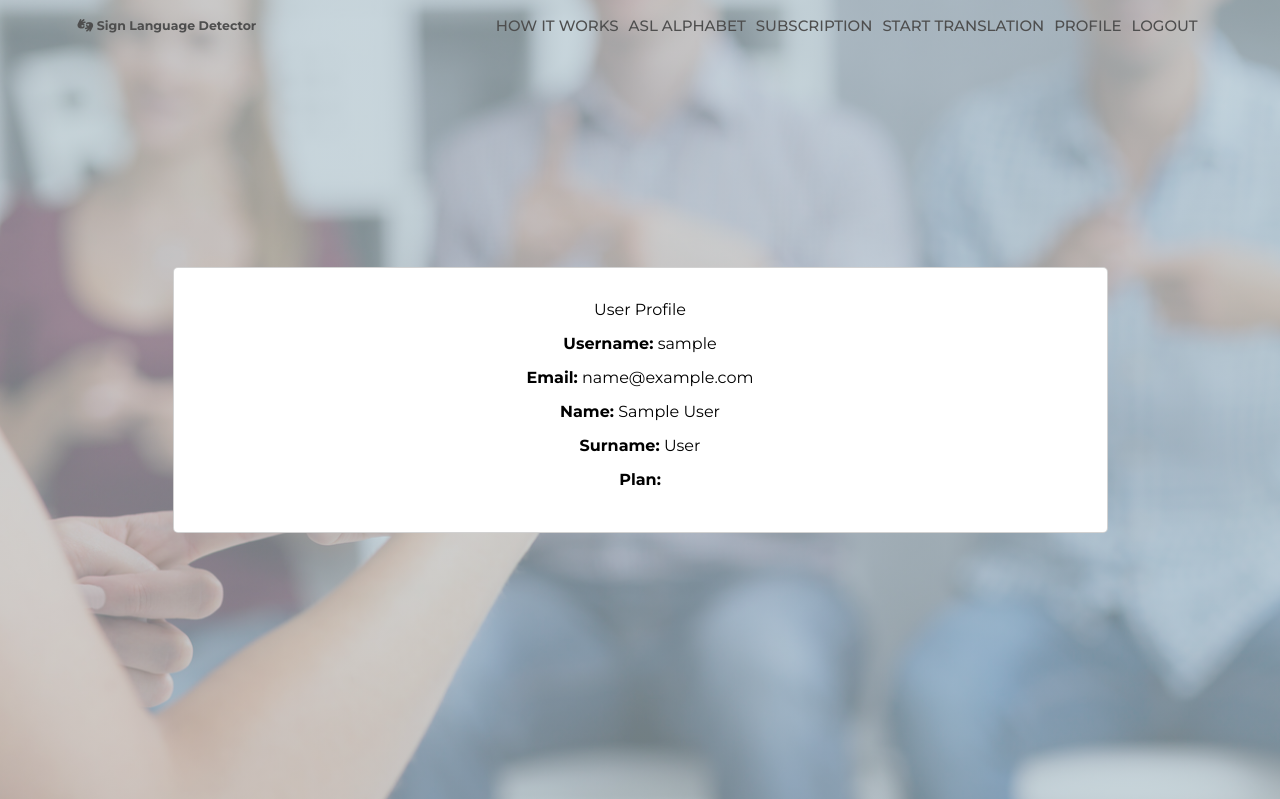
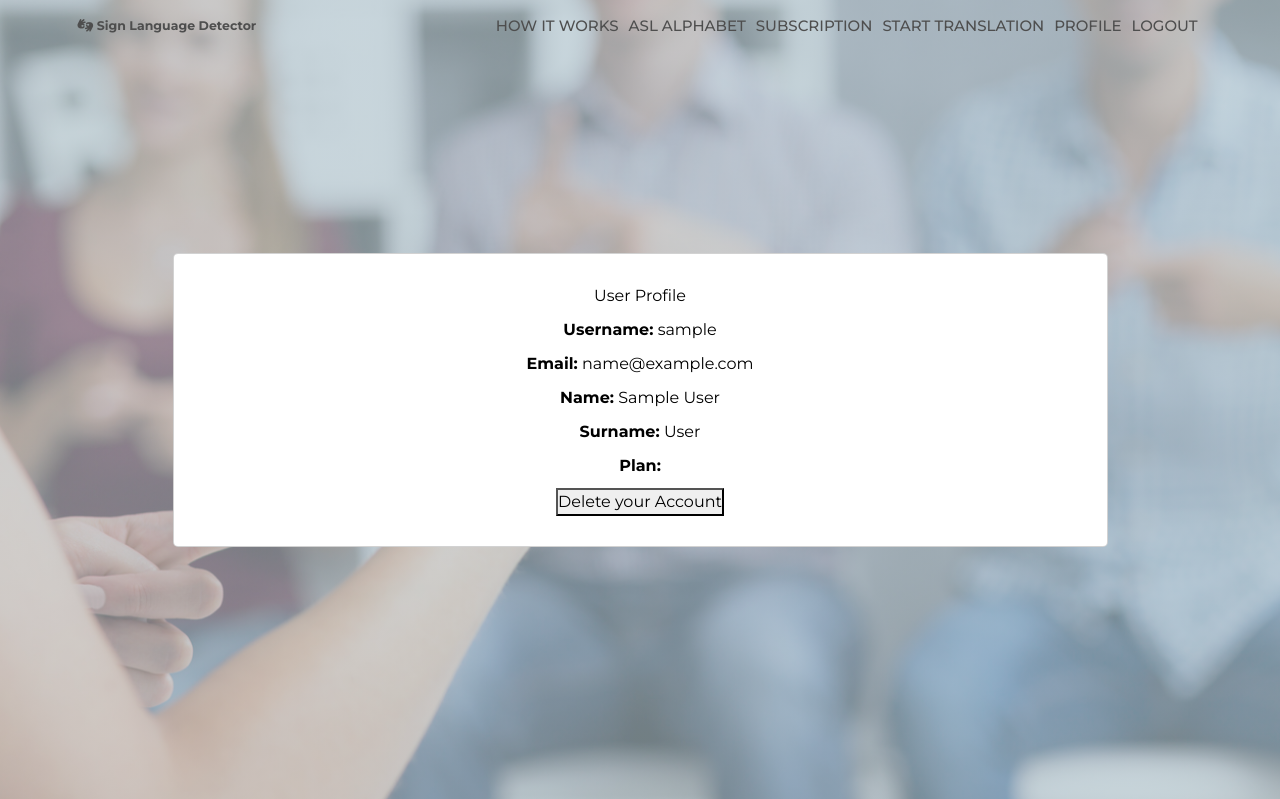
Before and after one commit to Bartosz-Wilkowski/53852_54355_52324_58445_58444, a Flask app: page /userprofile in a window 1280 px wide. Shown: the top 799 px of the page. Run offline with Flask 3, Linux system fonts and the light colour scheme; the visitor is signed in with stand-in values (Sample User, id 1); tables that the repository leaves empty hold one stand-in row (values such as "Sample post"); some libraries are stand-ins or nearby versions.

Commit message:
add button

```diff
--- a/app/__init__.py
+++ b/app/__init__.py
@@ -1,5 +1,5 @@
-from flask import Flask, render_template
-from .routes import home, login, register, userprofile, get_user_data, purchase_plan, purchase_form, logout, interpreter
+from flask import Flask
+from .routes import home, login, register, userprofile, get_user_data, purchase_plan, purchase_form, logout, interpreter, delete_account
 from .database import init_db
 from flask_socketio import SocketIO
 from .models import websocket_index, handle_image
@@ -19,6 +19,7 @@
 app.add_url_rule('/logout', view_func=logout, methods=['GET'])
 app.add_url_rule('/sli', view_func=interpreter)
 app.add_url_rule('/websocket', view_func=websocket_index)
+app.add_url_rule('/delete_account',view_func=delete_account, methods=['POST'])
 
 # Initialize the database
 init_db()
--- a/app/routes.py
+++ b/app/routes.py
@@ -242,3 +242,24 @@
 
 def interpreter():
     return render_template('sli.html')
+
+# Delete account function
+def delete_account():
+    if 'username' not in session:
+        return jsonify({"message": "User not logged in."}), 401
+
+    connection = create_connection()
+    if connection is None:
+        return jsonify({"message": "Failed to connect to the database."}), 500
+
+    cursor = connection.cursor()
+    try:
+        cursor.execute("DELETE FROM users WHERE username = %s", (session['username'],))
+        connection.commit()
+        session.pop('username', None)
+        return jsonify({"message": "Account deleted successfully."})
+    except Error as e:
+        return jsonify({"message": str(e)}), 500
+    finally:
+        cursor.close()
+        connection.close()
--- a/app/templates/login.html
+++ b/app/templates/login.html
@@ -30,7 +30,7 @@
                                     <button type="submit" data-mdb-button-init data-mdb-ripple-init
                                         class="btn btn-primary btn-block fa-lg gradient-custom-2 mb-3" type="button">Log
                                         in</button>
-                                    <!-- <a class="text-muted" href="#!">Forgot password?</a> -->
+                                    <a class="text-muted" href="#!">Forgot password?</a>
                                 </div>
                                 <div class="d-flex align-items-center justify-content-center pb-4">
                                     <p class="mb-0 me-2">Don't have an account?</p>
--- a/app/templates/userprofile.html
+++ b/app/templates/userprofile.html
@@ -16,6 +16,8 @@
                                 <p><strong>Name:</strong> <span id="name"></span></p>
                                 <p><strong>Surname:</strong> <span id="surname"></span></p>
                                 <p><strong>Plan:</strong> <span id="plan"></span></p>
+                                <button id="deleteAccountButton">Delete your Account</button>
+                                <div id="deleteResult"></div>
                         </div>
                         </form>
                     </div>
@@ -28,4 +30,5 @@
 
 <script src="https://code.jquery.com/jquery-3.6.0.min.js"></script>
 <script src="{{ url_for('static', filename='js/userprofile.js') }}"></script>
+<script src="{{ url_for('static', filename='js/delete_account.js') }}"></script>
 {% endblock %}
```
Also changed, not shown: 1 other file.
